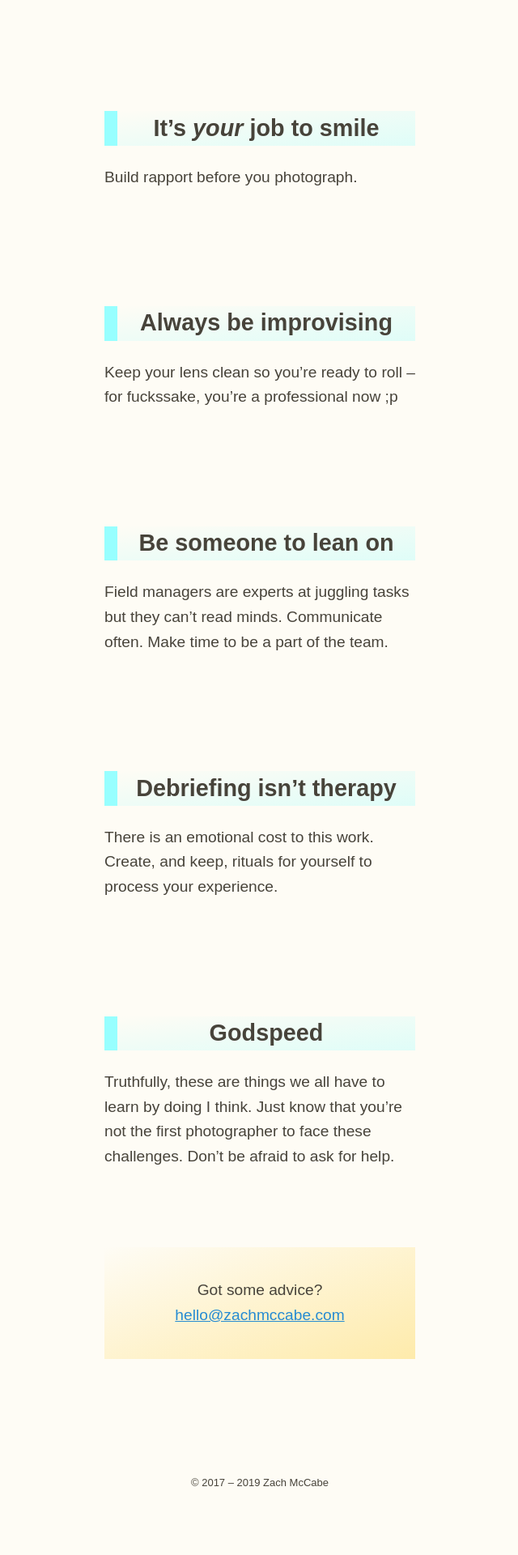
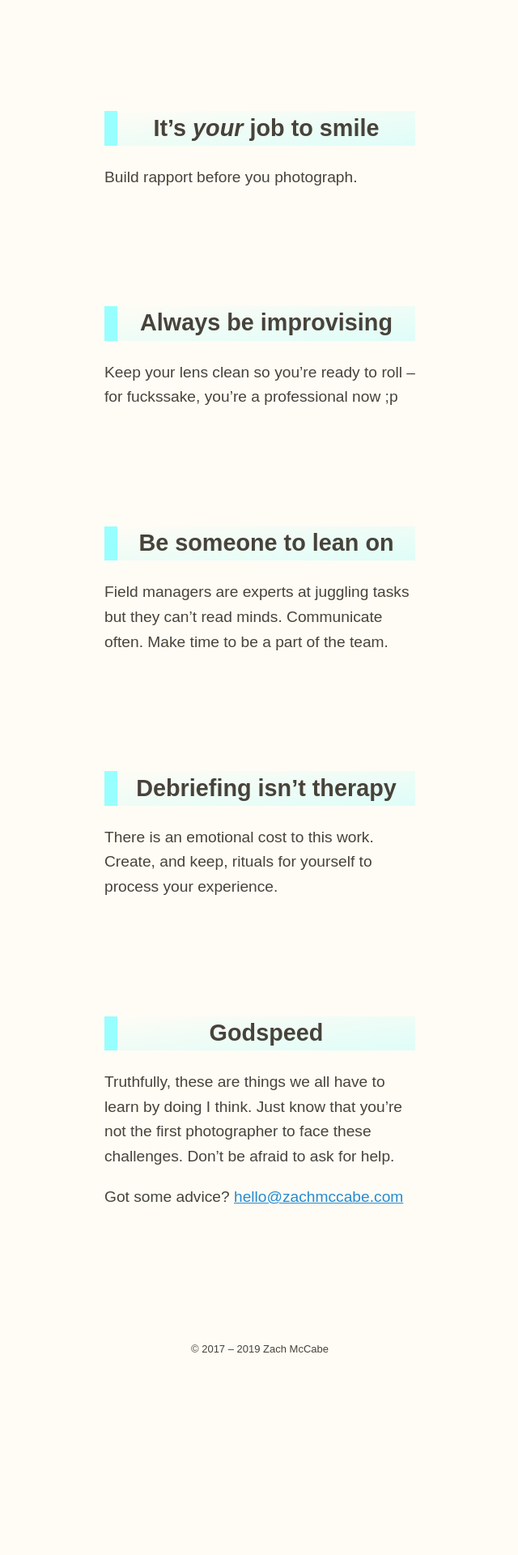
Before and after one commit to zachmccabe/zachmccabe.github.io, a Jekyll site: the page built from postcard.md, in a window 1280 px wide. Shown: the part 1213-3133 px from the top of the page at 81% size, without its empty margins (319-959 px from the left). Built offline with Jekyll 4.4.1, drawn with Linux system fonts in a browser that asks for light colours; after the commit the page ends 2968 px from its top, so only the background shows below that.

Commit message:
Update kaoliang3_article.css

```diff
--- a/assets/css/kaoliang3_article.css
+++ b/assets/css/kaoliang3_article.css
@@ -5,7 +5,7 @@
 body {
   background-color: #fefcf5;
   color: #47433a;
-  font: normal normal 1em/1.5 sans-serif;
+  font: normal normal 1.3em/1.5 sans-serif;
 }
 
 @media (max-width: 25em) {h1,h2{font-size:1.5em}}
@@ -61,7 +61,7 @@
   max-width: 20em;
 }
 
-.shiny-box {
+.cta-box {
   background-image: linear-gradient(to bottom right, rgb(254, 252, 245), rgba(255, 195, 0, 0.3));  /* that's #FFC300 btw */
   margin-top:5em;
   padding:1em 0.5em;
```
